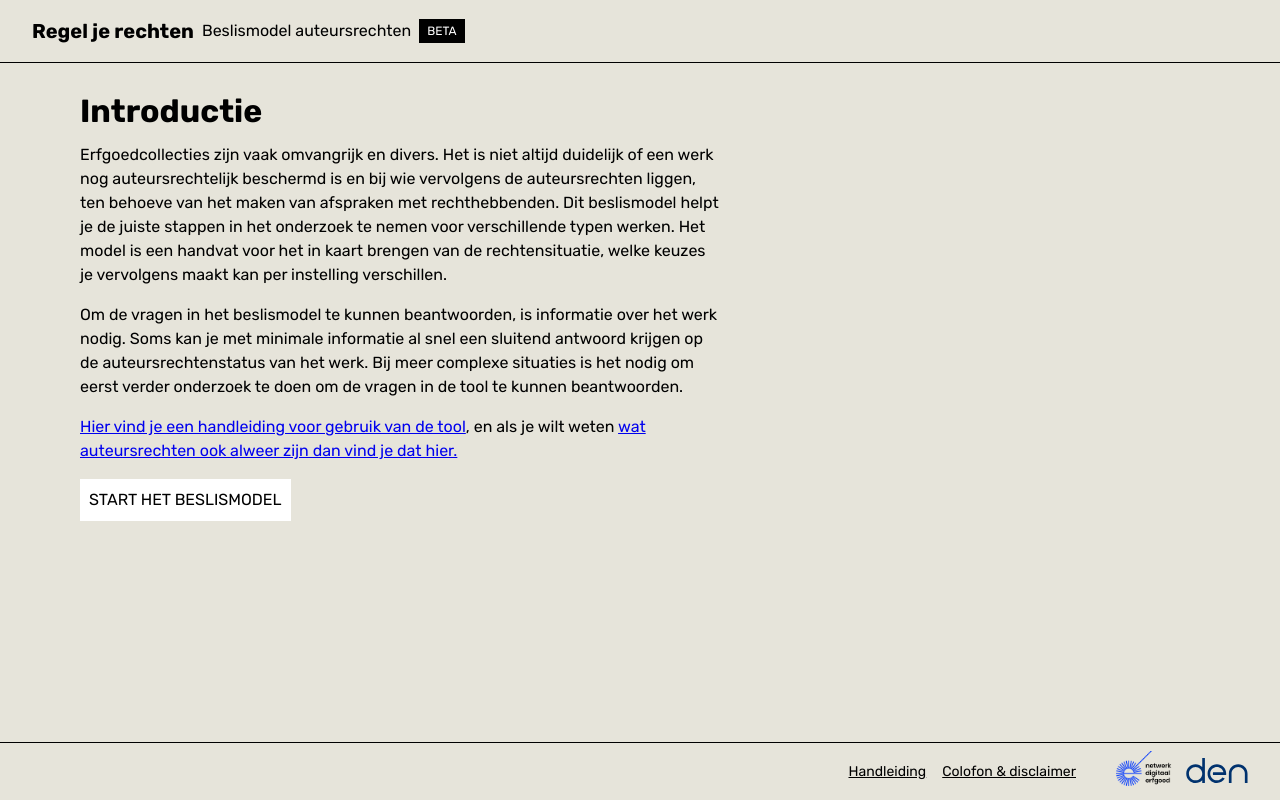
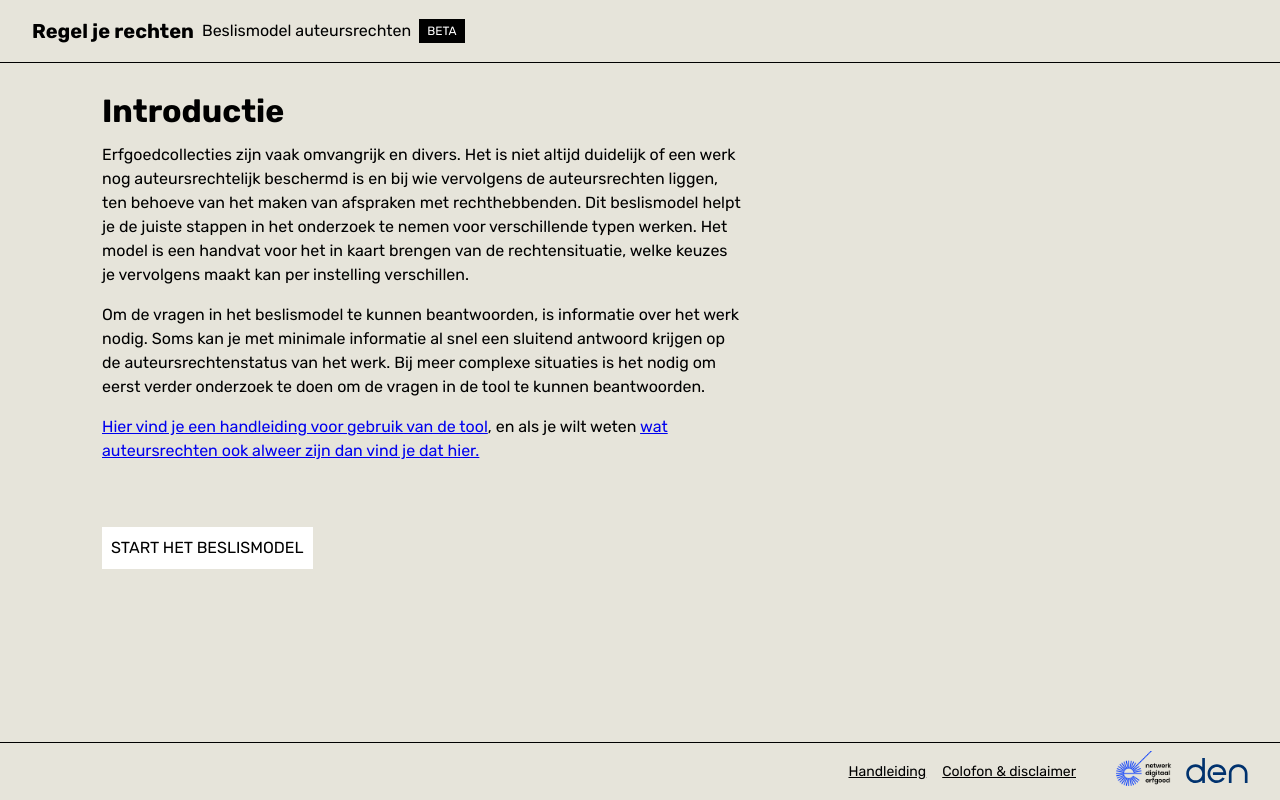
Before and after one commit to netwerk-digitaal-erfgoed/copyright-tool, a Vue app: page / in a window 1280 px wide. Built offline with nearby package versions, Linux system fonts and the light colour scheme; the HTML template or start-up script is replaced by a standard one.

Commit message:
Styling, update tree

```diff
--- a/public/tree.json
+++ b/public/tree.json
@@ -45,8 +45,7 @@
     "maker": {
       "question": "Wie is de maker?",
       "description": [
-        "Aan de hand van de maker(s) van een werk bepaal je de beschermingsduur. Op die manier kom je er achter of een werk nog steeds beschermd wordt door het auteursrecht.",
-        "Onderstaande vier ‘type’ makers kennen ieder een eigen beschermingsduur. Elk van de antwoorden heeft een uitgebreide toelichting om te onderzoeken onder welke beschermingsduur je werk valt.",
+        "Aan de hand van de maker(s) van een werk bepaal je de beschermingsduur. Op die manier kom je er achter of een werk nog steeds beschermd wordt door het auteursrecht. Onderstaande vier ‘type’ makers kennen ieder een eigen beschermingsduur. Elk van de antwoorden heeft een uitgebreide toelichting om te onderzoeken onder welke beschermingsduur je werk valt.",
         "Werken van een anonieme maker of werken gemaakt onder een pseudoniem, hebben dezelfde beschermingsduur als werken van een rechtspersoon. Bij anonieme werken is de maker bewust niet aangeduid, denk hierbij aan affiches, catalogi en programma’s. Let op, anoniem is niet hetzelfde als onbekend. Als je niet weet wie de maker is, dan is het een goed idee om zo min mogelijk risico te nemen en van de langste beschermingsduur uit te gaan. Veronderstel in dit geval dat het werk door een of meer personen is gemaakt.",
         "Het bepalen van de rechten status van een werk begint altijd bij kennis over de vervaardigers. Vind hier een bronnenlijst om ontbrekende informatie te achterhalen."
       ],
--- a/src/design/index.scss
+++ b/src/design/index.scss
@@ -147,6 +147,10 @@ footer {
 
 .container {
   padding: 2rem;
+  max-width: 1140px;
+  margin-left: auto;
+  margin-right: auto;
+  width: 100%;
 
   .intro {
     margin-bottom: 2rem;
@@ -160,30 +164,13 @@ footer {
     padding: 0;
   }
 
-  .column-sidebar {
-    display: none;
+  .container {
+    padding: 0;
+    margin-left: 0;
+    margin-right: 0;
   }
 
   @media only screen and (min-width: 769px) {
-    &.columns-2 {
-      display: flex;
-
-      > div {
-        padding-right: 1rem;
-
-        &.column-sidebar {
-          display: inline-block;
-          flex-basis: 2rem;
-        }
-
-        &.column-questions,
-        &.column-text {
-          padding-left: 1rem;
-          flex: 1;
-        }
-      }
-    }
-
     &.container-small {
       max-width: 50vw;
     }
@@ -304,10 +291,6 @@ fieldset {
   display: flex;
 	flex-direction: column;
   margin-bottom: 2rem;
-
-  @media only screen and (min-width: 769px) {
-    max-width: 80%;
-  }
 
 	> div {
     background: white;
--- a/src/views/AboutCopyright.vue
+++ b/src/views/AboutCopyright.vue
@@ -1,8 +1,7 @@
 <template>
   <div
-    class="container columns-2"
+    class="container"
   >
-    <div class="column-sidebar" />
     <div class="column-result">
       <div class="container container-small padding-top-null">
         <h1>Wat zijn auteursrechten ook alweer?</h1>
--- a/src/views/Colofon.vue
+++ b/src/views/Colofon.vue
@@ -1,8 +1,7 @@
 <template>
   <div
-    class="container columns-2"
+    class="container"
   >
-    <div class="column-sidebar" />
     <div class="column-result">
       <div class="container container-small padding-top-null">
         <h1>Colofon &amp; disclaimer</h1>
--- a/src/views/Intro.vue
+++ b/src/views/Intro.vue
@@ -1,8 +1,7 @@
 <template>
 <div
-    class="container columns-2"
+    class="container"
   >
-    <div class="column-sidebar" />
     <div class="column-text">
       <div class="container container-small padding-null">
         <h1>Introductie</h1>
@@ -13,6 +12,8 @@
         </p>
 
         <p><a href="./assets/handleiding-beslismodel-auteursrechten.pdf" target="_blank">Hier vind je een handleiding voor gebruik van de tool</a>, en als je wilt weten <router-link to="/copyright">wat auteursrechten ook alweer zijn dan vind je dat hier.</router-link></p>
+
+        <br><br>
 
         <div class="buttons">
           <button @click="startTree">Start het beslismodel</button>
--- a/src/views/NotFound.vue
+++ b/src/views/NotFound.vue
@@ -1,6 +1,6 @@
 <template>
   <div
-    class="container columns-2"
+    class="container"
   >
     <div />
     <div class="column-result">
--- a/src/views/Result.vue
+++ b/src/views/Result.vue
@@ -1,8 +1,7 @@
 <template>
   <div
-    class="container columns-2"
+    class="container"
   >
-    <div class="column-sidebar" />
     <div class="column-text">
       <StepsProgress
         current-theme="Advies"
--- a/src/views/Step.vue
+++ b/src/views/Step.vue
@@ -1,9 +1,8 @@
 <template>
   <div
     v-if="question"
-    class="container columns-2"
+    class="container"
   >
-    <div class="column-sidebar" />
     <div class="column-questions">
       <StepsProgress
         :current-theme="question.theme"
```
